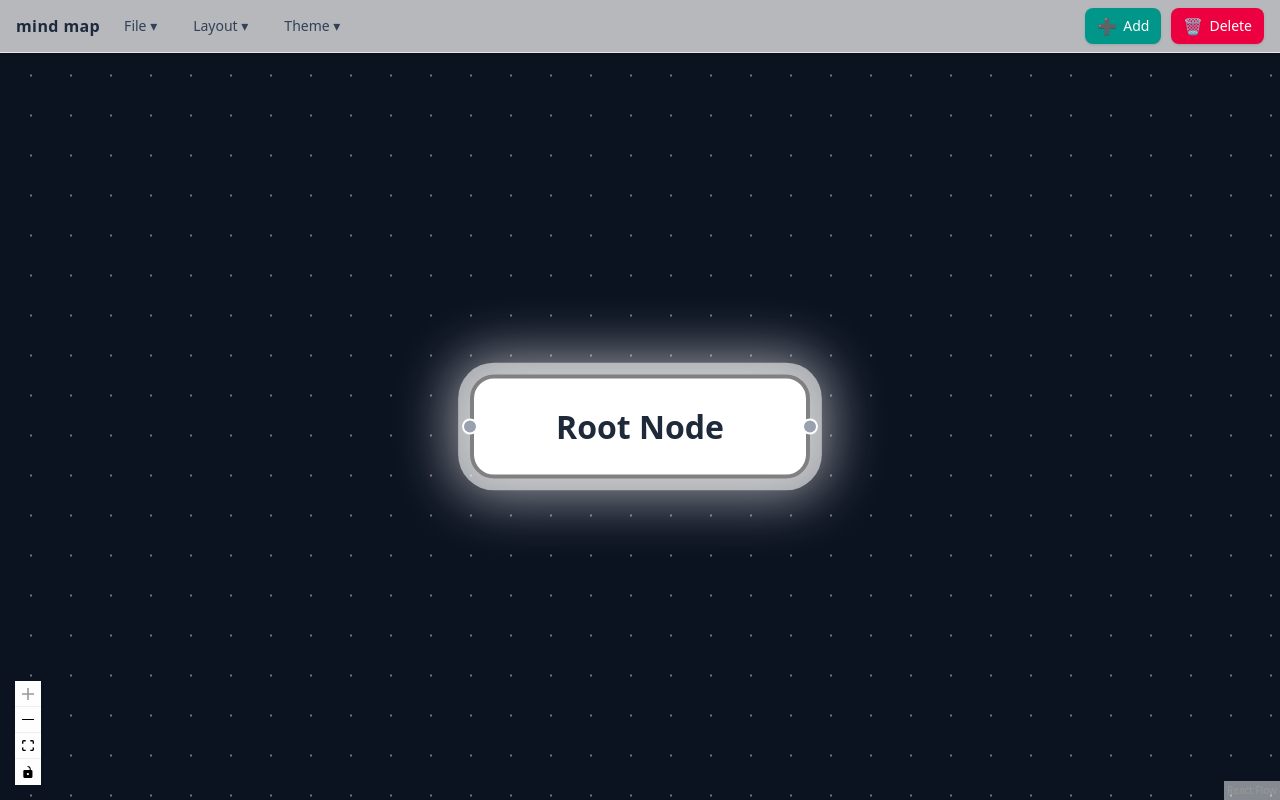
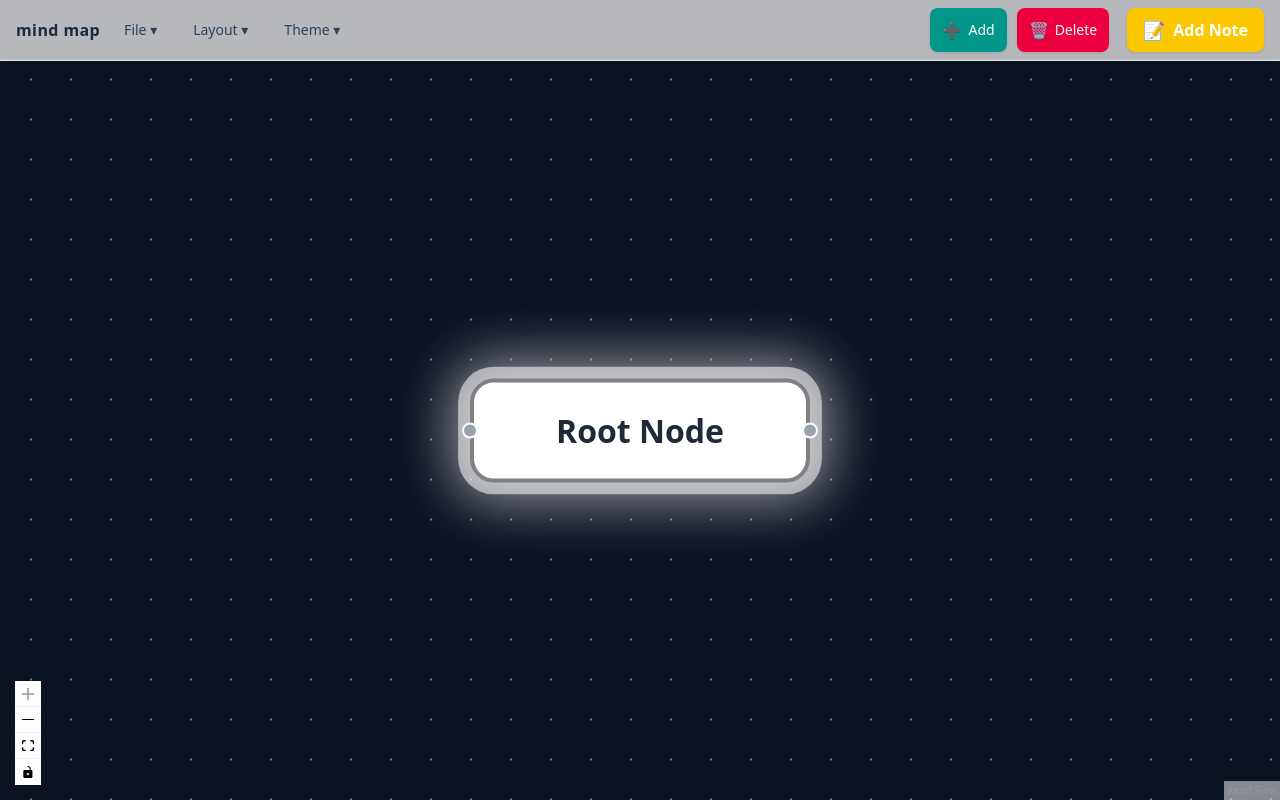
Before and after one commit to shamsundarvaidya/react_mindmap, a React (Vite) app: page / in a window 1280 px wide. Built offline with nearby package versions, Linux system fonts and the light colour scheme.

Commit message:
Add note button

```diff
--- a/src/components/ControlPanel.tsx
+++ b/src/components/ControlPanel.tsx
@@ -8,7 +8,8 @@
 import ExportButton from "./controlPanel/ExportButton";
 import ExportPngButton from "./controlPanel/ExportToPngButton";
 
-const ControlPanel = () => {
+
+const ControlPanel = ({ renderModal }: { renderModal?: ((modal: React.ReactNode) => void) | undefined }) => {
   const dispatch = useAppDispatch();
   const { selectedNodeId, edges, nodes } = useAppSelector((state) => state.mindmap);
 
@@ -322,6 +323,7 @@
 
       <div className="flex items-center gap-3">
       <NodeButtons
+        renderModal={renderModal}
           onAdd={() => {
             dispatch(addNode());
             dispatch(applyLayout("None"));
@@ -329,7 +331,9 @@
         onDelete={handleDelete}
         canAdd={!!selectedNodeId}
         canDelete={!!selectedNodeId}
+        canNote={!!selectedNodeId}
       />
+
       </div>
     </div>
   );
--- a/src/components/MindMap.tsx
+++ b/src/components/MindMap.tsx
@@ -23,6 +23,7 @@
 import "@xyflow/react/dist/style.css";
 import type { NodeData } from "../types/mindmap";
 import { setExportHandler } from "../store/exportStore";
+import ReactDOM from "react-dom";
 
 const nodeTypes = {
   customNode: CustomNode,
@@ -137,9 +138,12 @@
     };
   }, []);
 
+  const [modal, setModal] = useState<React.ReactNode>(null);
+
   return (
     <div className="h-screen flex flex-col" ref={containerRef}>
-      <ControlPanel />
+      <ControlPanel renderModal={setModal} />
+      {modal && ReactDOM.createPortal(modal, document.body)}
       <div className="flex-1">
         <ReactFlow
           ref={flowRef}
--- /dev/null
+++ b/src/components/controlPanel/AddNoteButton.tsx
@@ -0,0 +1,64 @@
+import React, { useState } from "react";
+import { useAppSelector } from "../../store";
+
+interface AddNoteButtonProps {
+  renderModal?: ((modal: React.ReactNode) => void) | undefined
+}
+
+const AddNoteButton: React.FC<AddNoteButtonProps> = ({ renderModal }) => {
+  const [open, setOpen] = useState(false);
+  const selectedNodeId = useAppSelector((state) => state.mindmap.selectedNodeId);
+
+  return (
+    <>
+      <button
+        className="flex items-center gap-2 bg-yellow-400 hover:bg-yellow-500 text-white font-bold py-2 px-4 rounded-lg ml-2 transition disabled:opacity-50 shadow"
+        onClick={() => setOpen(true)}
+        title="Add Note"
+        disabled={!selectedNodeId}
+      >
+        <span className="text-lg">📝</span>
+        <span>Add Note</span>
+      </button>
+      {open && (
+        <div className="fixed inset-0 z-50 w-screen h-screen flex items-center justify-center bg-black/60 backdrop-blur animate-fade-in">
+          <div className="relative bg-white rounded-2xl shadow-2xl p-8 w-full max-w-md mx-4 flex flex-col items-center justify-center">
+            <button
+              className="absolute top-3 right-3 text-gray-400 hover:text-gray-700 text-2xl font-bold focus:outline-none"
+              onClick={() => setOpen(false)}
+              aria-label="Close"
+            >
+              &times;
+            </button>
+            <h2 className="text-xl font-semibold mb-3 text-gray-800">Node Note</h2>
+            <div className="mb-6">
+              <span className="block text-sm text-gray-500 mb-1">Selected Node ID:</span>
+              <span className="font-mono text-base text-gray-700 bg-gray-100 px-2 py-1 rounded">
+                {selectedNodeId ?? "None"}
+              </span>
+            </div>
+            <button
+              className="w-full bg-yellow-400 hover:bg-yellow-500 text-white font-bold py-2 px-4 rounded-lg transition"
+              onClick={() => setOpen(false)}
+            >
+              Close
+            </button>
+          </div>
+        </div>
+      )}
+      <style>
+        {`
+          @keyframes fade-in {
+            from { opacity: 0; transform: translateY(20px);}
+            to { opacity: 1; transform: translateY(0);}
+          }
+          .animate-fade-in {
+            animation: fade-in 0.25s cubic-bezier(.4,0,.2,1);
+          }
+        `}
+      </style>
+    </>
+  );
+};
+
+export default AddNoteButton;
--- a/src/components/controlPanel/NodeButtons.tsx
+++ b/src/components/controlPanel/NodeButtons.tsx
@@ -1,13 +1,16 @@
 import React from "react";
+import  AddNoteButton from "./AddNoteButton";
 
 interface NodeButtonsProps {
   onAdd: () => void;
   onDelete: () => void;
   canAdd: boolean;
   canDelete: boolean;
+  canNote: boolean;
+  renderModal : { renderModal?: ((modal: React.ReactNode) => void) | undefined }
 }
 
-const NodeButtons: React.FC<NodeButtonsProps> = ({ onAdd, onDelete, canAdd, canDelete }) => (
+const NodeButtons: React.FC<NodeButtonsProps> = ({ onAdd, onDelete, canAdd, canDelete, canNote,renderModal }) => (
   <div className="flex gap-2.5">
     <button
       className="inline-flex items-center gap-1.5 bg-teal-600 text-white px-3 py-1.5 rounded-lg shadow-sm hover:bg-teal-700 active:bg-teal-800 text-sm transition disabled:opacity-50"
@@ -25,6 +28,7 @@
       <span className="text-base">🗑️</span>
       <span>Delete</span>
     </button>
+    <AddNoteButton renderModal={renderModal}  />
   </div>
 );
 
```
